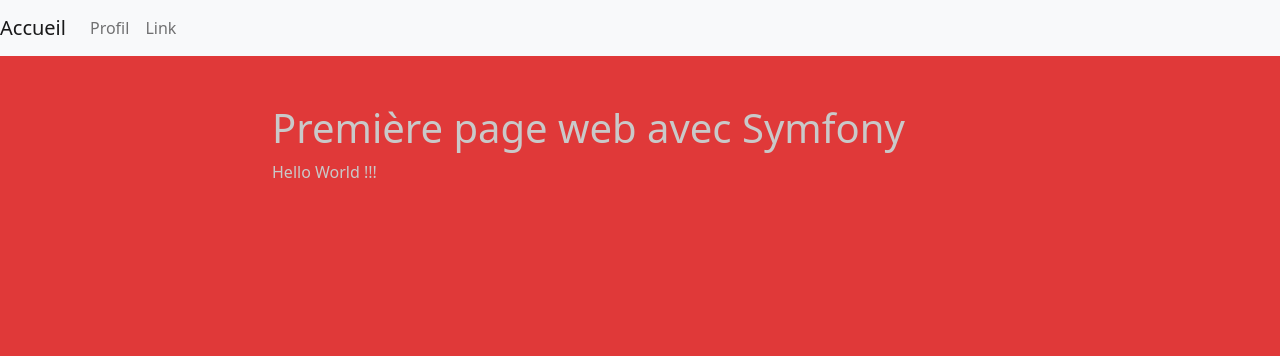
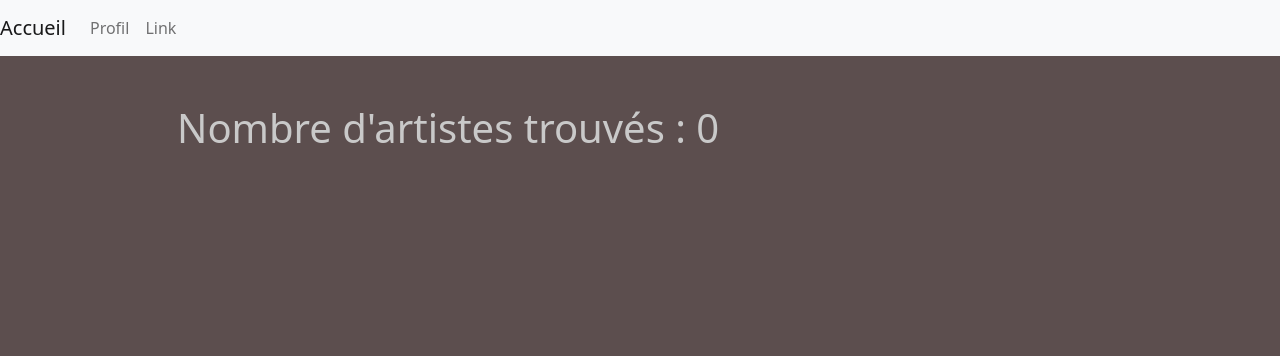
Before and after one commit to EldenGlitchDev/DEV-APPLIS, a Symfony app: template templates/accueil/index.html.twig in a window 1280 px wide. Shown: the top 356 px of the page. Run offline with Twig, Linux system fonts and the light colour scheme; the template is opened without the code that fills it, so the values that code supplies are empty; some libraries are stand-ins or nearby versions.

Commit message:
Exercice disques Symfony

```diff
--- a/public/css/style.css
+++ b/public/css/style.css
@@ -1,5 +1,5 @@
 body {
-    background-color: #e03939;
+    background-color: #5c4e4e;
 }
 h1, p {
     color: #C9C9C9;
--- a/src/Validator/BanWord.php
+++ b/src/Validator/BanWord.php
@@ -12,7 +12,7 @@ class BanWord extends Constraint
     public function __construct(
 
         public string $message = 'Ce message contient un mot banni : "{{ banWord }}".',
-        public array $words = ['spam', 'viagra'],
+        public array $words = ['spam', 'viagra', 'lol'],
         ?array $groups = null,
         mixed $payload = null)
     {
--- a/templates/accueil/index.html.twig
+++ b/templates/accueil/index.html.twig
@@ -1,13 +1,18 @@
 {% extends 'base.html.twig' %}
-
 {% block title %}Accueil{% endblock %}
 
-{% block body %}
+ {% block body %}
      <div class="container">
          <div class="row mt-5">
-             <div class="col-sm-8 offset-sm-2">
-                 <h1>Première page web avec Symfony</h1>
-                 <p>Hello World !!!</p>
+             <div class="col-10 mx-auto">
+                {#La première section affiche le nombre d'artistes trouvés.#}
+                 <h1>Nombre d'artistes trouvés : {{ artistes | length }}</h1> {#Ici, artistes est une variable qui contient un tableau d'objets artistes. Le filtre 'length' est utilisé pour compter le nombre d'éléments dans le tableau#}
+                 {#La deuxième section parcourt le tableau des artistes et affiche le nom de chaque artiste et le nombre de disques.#}
+                 {% for artiste in artistes %}
+                 <span class="d-block">
+                     {{ artiste.name |upper }} - <b class="btn-primary p-1">{{ artiste.discs | length }}</b> disques {#Ici, chaque objet artiste possède deux propriétés : le nom et les disques. Le filtre 'upper' est utilisé pour mettre en majuscule le nom de l'artiste et le filtre de 'length' est utilisé pour compter le nombre de disques pour chaque artiste#}
+                 </span>
+                 {% endfor %}
              </div>
          </div>
      </div>
```
Also changed, not shown: src/Controller/AccueilController.php (+22 -0 lines).
